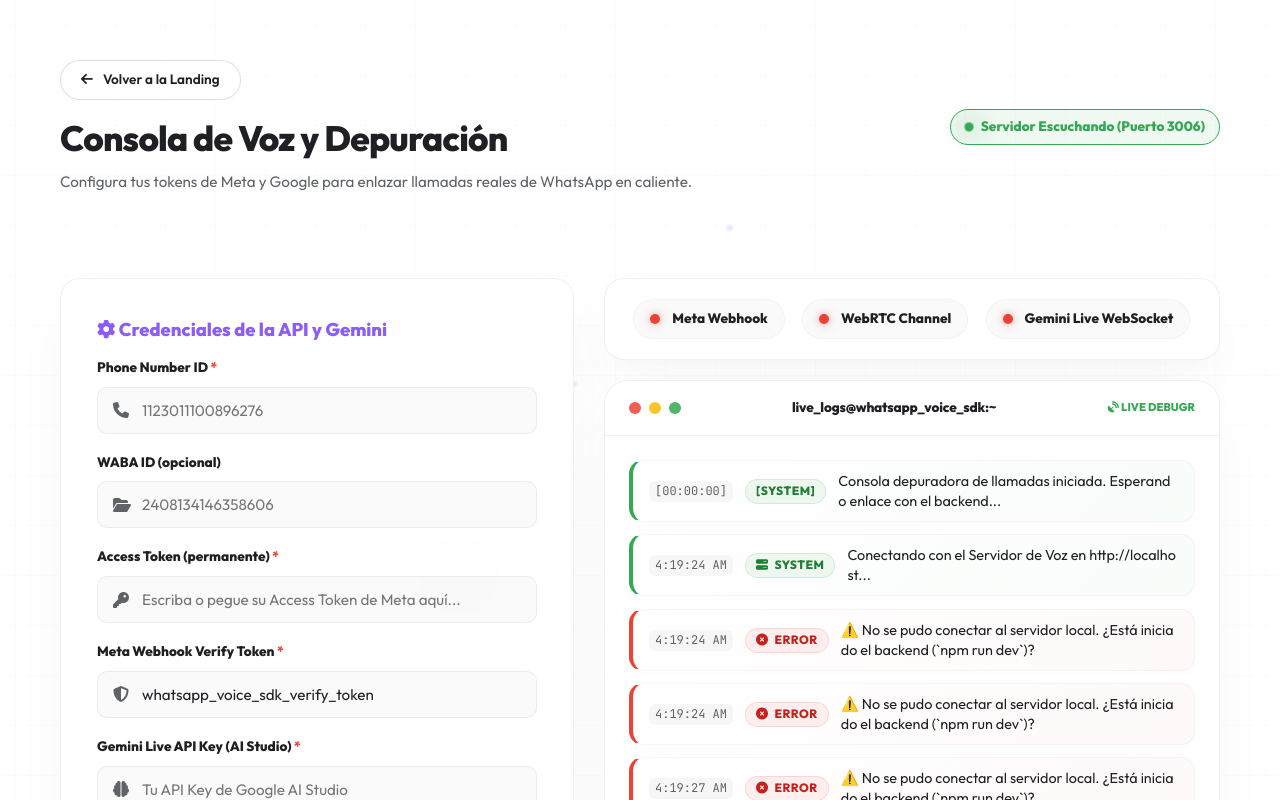
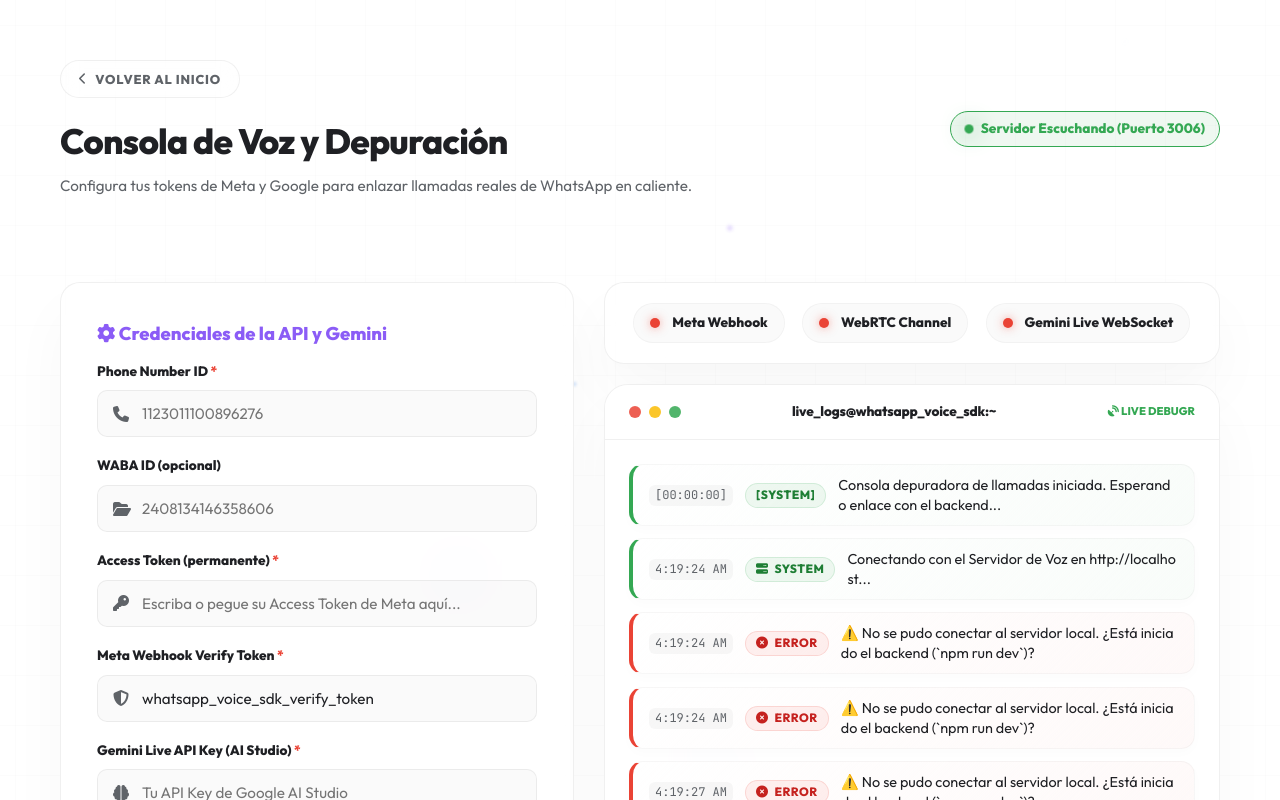
Before and after one commit to gglveliz-byte/whatsapp_voice_sdk, a plain HTML site: page frontend/dashboard.html in a window 1280 px wide. Shown: the top 800 px of the page. Drawn offline with nearby package versions, Linux system fonts and the light colour scheme; no server answers.

Commit message:
design: rediseñar el botón volver a la landing con estilo futurista de vidrio y deslizamiento

```diff
--- a/frontend/dashboard.html
+++ b/frontend/dashboard.html
@@ -63,11 +63,10 @@
   <!-- Contenedor Principal -->
   <main class="container">
 
-    <!-- HEADER DE LA CONSOLA -->
     <header class="live-status-container" style="margin-top: 20px;">
       <div>
-        <a href="index.html" class="btn btn-secondary" style="padding: 8px 20px; font-size: 0.85rem; margin-bottom: 10px; border-radius: 999px;">
-          <i class="fa-solid fa-arrow-left"></i> Volver a la Landing
+        <a href="index.html" class="back-landing-btn">
+          <i class="fa-solid fa-chevron-left"></i> Volver al Inicio
         </a>
         <h1 style="font-size: 2.2rem; text-align: left; margin: 0; letter-spacing: -0.8px;">Consola de Voz y <span>Depuración</span></h1>
         <p style="color: var(--text-muted); font-size: 0.95rem; margin-top: 4px;">
--- a/frontend/styles.css
+++ b/frontend/styles.css
@@ -1186,3 +1186,43 @@ footer .copyright {
     right: 20px;
   }
 }
+
+/* 🔙 BOTÓN FUTURISTA DE REGRESO A LANDING */
+.back-landing-btn {
+  display: inline-flex;
+  align-items: center;
+  gap: 8px;
+  padding: 8px 18px;
+  font-size: 0.8rem;
+  font-weight: 700;
+  color: var(--text-muted);
+  background: rgba(255, 255, 255, 0.03);
+  border: 1px solid var(--border-glass);
+  border-radius: 999px;
+  text-decoration: none;
+  text-transform: uppercase;
+  letter-spacing: 0.8px;
+  transition: all 0.3s cubic-bezier(0.16, 1, 0.3, 1);
+  margin-bottom: 15px;
+  backdrop-filter: blur(10px);
+  -webkit-backdrop-filter: blur(10px);
+  width: fit-content;
+  cursor: pointer;
+}
+
+.back-landing-btn i {
+  font-size: 0.75rem;
+  transition: transform 0.3s cubic-bezier(0.16, 1, 0.3, 1);
+}
+
+.back-landing-btn:hover {
+  color: var(--accent-blue);
+  background: rgba(26, 115, 232, 0.08);
+  border-color: rgba(26, 115, 232, 0.3);
+  box-shadow: 0 4px 15px rgba(26, 115, 232, 0.15);
+  transform: translateX(-3px);
+}
+
+.back-landing-btn:hover i {
+  transform: translateX(-2px);
+}
```
